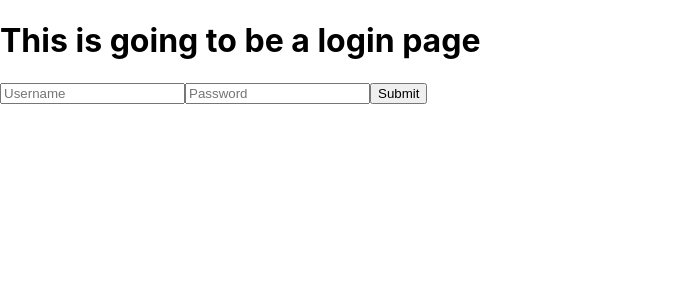
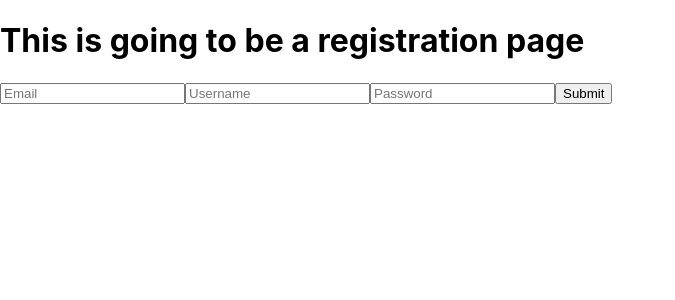
Before and after one commit to remarcable/did-not-read-yet, a React (Create React App) app in the folder client/: page /submit in a window 1280 px wide. Shown: the top 300 px of the page, without its empty margins (0-675 px from the left). Built offline with nearby package versions, Linux system fonts and the light colour scheme.

Commit message:
Add registration page

```diff
--- a/client/src/index.js
+++ b/client/src/index.js
@@ -2,10 +2,11 @@ import React from 'react';
 import ReactDOM from 'react-dom';
 import './index.css';
 //import App from './App';
-import LoginPage from './LoginPage';
+//import LoginPage from './pages/LoginPage';
+import RegistrationPage from './pages/RegistrationPage';
 import * as serviceWorker from './serviceWorker';
 
-ReactDOM.render(<LoginPage />, document.getElementById('root'));
+ReactDOM.render(<RegistrationPage />, document.getElementById('root'));
 //ReactDOM.render(<App />, document.getElementById('root'));
 
 // If you want your app to work offline and load faster, you can change
--- /dev/null
+++ b/client/src/pages/RegistrationPage.js
@@ -0,0 +1,22 @@
+import React, { PureComponent } from 'react';
+
+class RegistrationPage extends PureComponent {
+  state = {};
+  handleSubmit = value => {
+    console.log(value);
+  };
+  render() {
+    return (
+      <div>
+        <h1>This is going to be a registration page</h1>
+        <form onSubmit={e => this.handleSubmit(e)}>
+          <input type="email" name="email" placeholder="Email" />
+          <input type="text" name="username" placeholder="Username" />
+          <input type="password" name="password" placeholder="Password" />
+          <input type="submit" />
+        </form>
+      </div>
+    );
+  }
+}
+export default RegistrationPage;
```
Also changed, not shown: client/src/pages/LoginPage.js (renamed from client/src/LoginPage.js).
